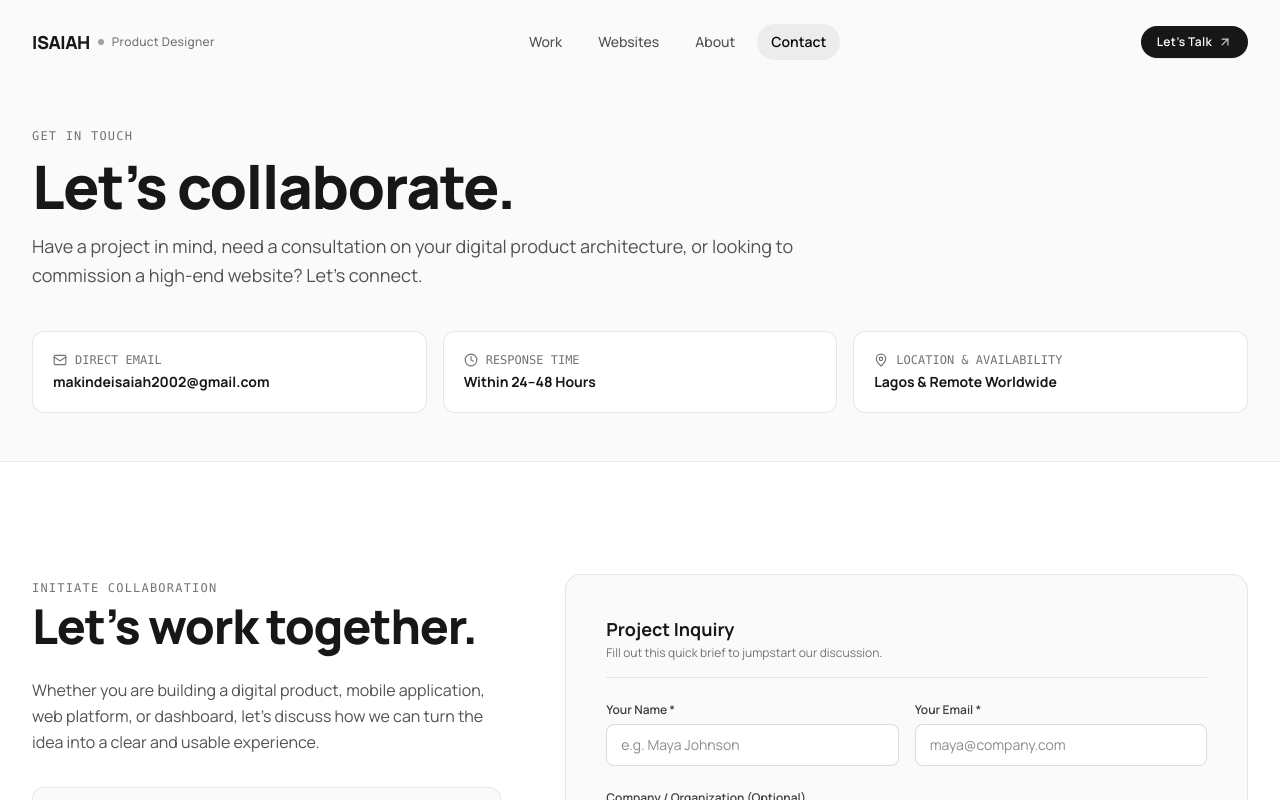
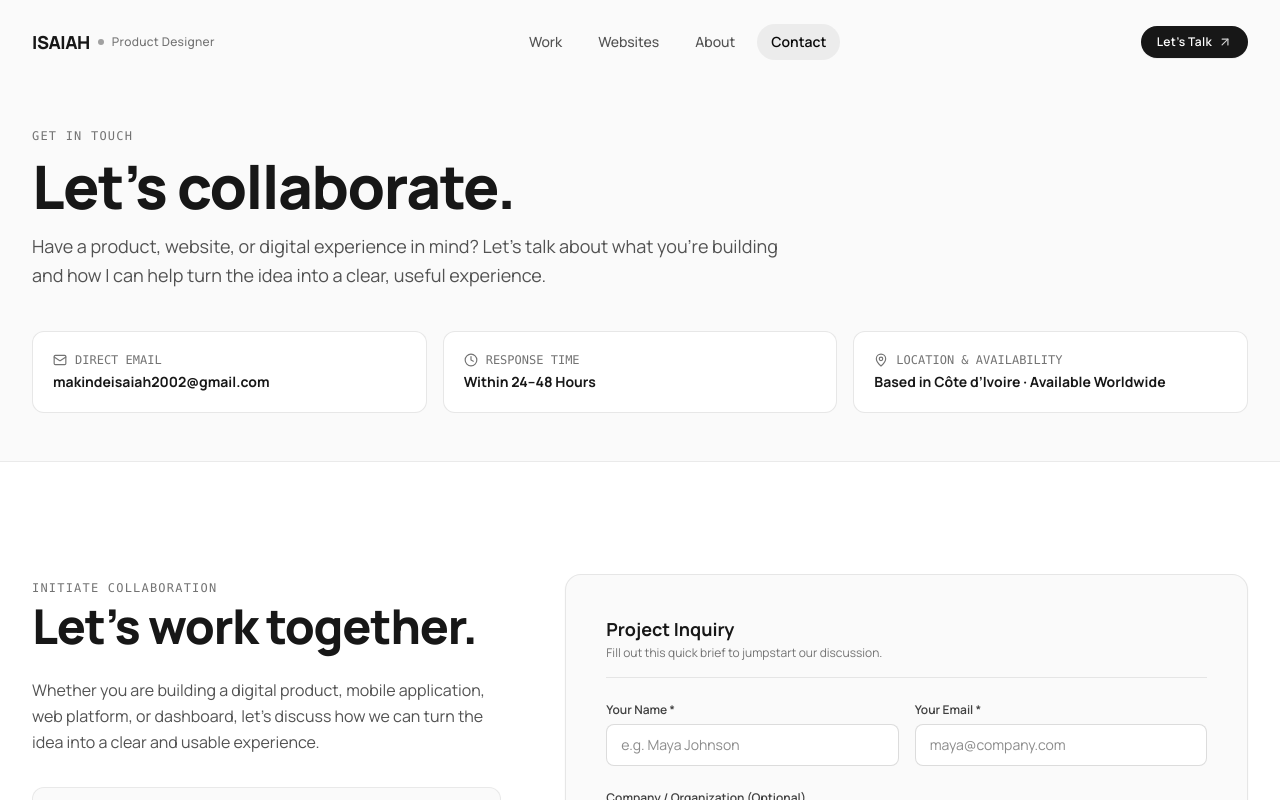
Before and after one commit to Makindeisaiah/Portfolio, a React (Vite) app: page /contact in a window 1280 px wide. Shown: the top 800 px of the page. Built offline with nearby package versions, Linux system fonts and the light colour scheme.

Commit message:
refactor: update location and contact copy
Update physical location to Côte d’Ivoire and refine the contact invitation text to better reflect current collaboration focus.

```diff
--- a/src/data/portfolioData.ts
+++ b/src/data/portfolioData.ts
@@ -32,7 +32,7 @@ export const PERSONAL_INFO = {
     "I believe great product design is rooted in clarity, disciplined systems, and continuous iteration driven by user feedback."
   ],
   email: 'makindeisaiah2002@gmail.com',
-  location: 'Lagos & Remote Worldwide',
+  location: 'Based in Côte d’Ivoire · Available Worldwide',
   socialLinks: {
     linkedin: 'https://linkedin.com/in/isaiah-oluwatoyin',
     behance: 'https://behance.net/isaiaholuwatoyin',
--- a/src/pages/ContactPage.tsx
+++ b/src/pages/ContactPage.tsx
@@ -15,7 +15,7 @@ export const ContactPage: React.FC = () => {
             Let’s collaborate.
           </h1>
           <p className="mt-4 text-lg text-neutral-600 leading-relaxed">
-            Have a project in mind, need a consultation on your digital product architecture, or looking to commission a high-end website? Let’s connect.
+            Have a product, website, or digital experience in mind? Let’s talk about what you’re building and how I can help turn the idea into a clear, useful experience.
           </p>
         </div>
 
@@ -50,7 +50,7 @@ export const ContactPage: React.FC = () => {
               <span>Location & Availability</span>
             </div>
             <p className="text-sm font-bold text-neutral-900">
-              Lagos & Remote Worldwide
+              Based in Côte d’Ivoire · Available Worldwide
             </p>
           </div>
         </div>
```
